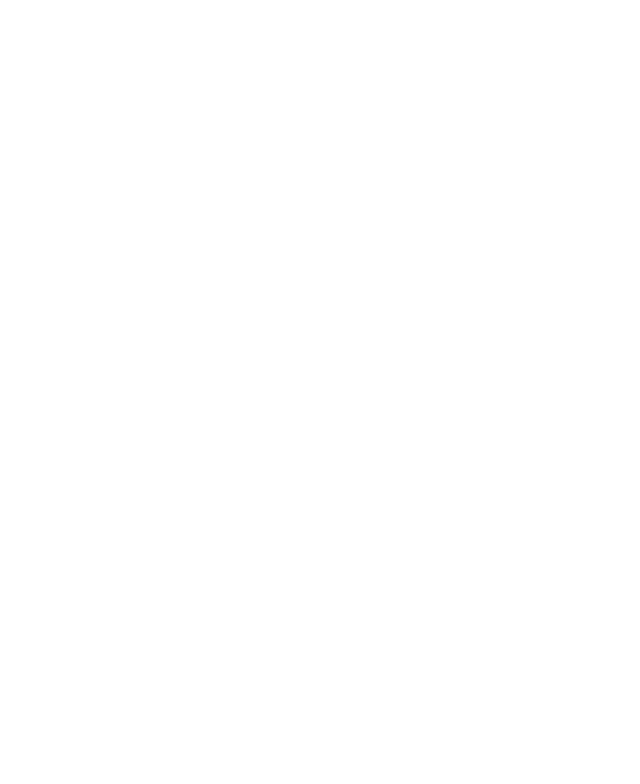
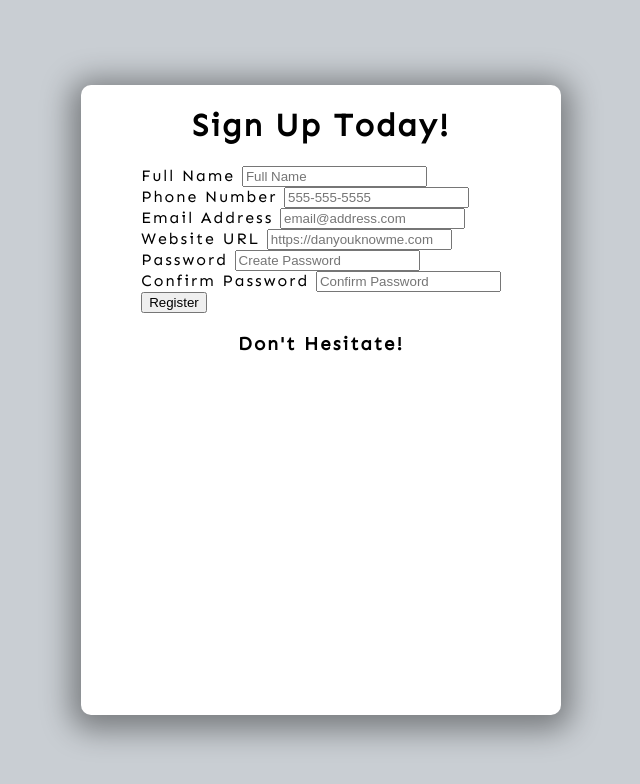
Before and after one commit to danyouknowme/Form-Validator, a plain HTML site: page index.html in a window 1280 px wide. Shown: the whole page, without its empty margins (319-959 px from the left). Drawn offline with Linux system fonts and the light colour scheme.

Commit message:
create the forms of register and styling the container of forms

```diff
--- a/index.html
+++ b/index.html
@@ -9,6 +9,47 @@
     <link rel="stylesheet" href="style.css">
 </head>
 <body>
+    <div class="container">
+        <h1>Sign Up Today!</h1>
+        <!-- Form -->
+        <form id="form">
+            <!-- Full Name -->
+            <div class="form-group">
+                <label for="name">Full Name</label>
+                <input type="text" id="name" placeholder="Full Name">
+            </div>
+            <!-- Phone Number -->
+            <div class="form-group">
+                <label for="name">Phone Number</label>
+                <input type="tel" id="phone" placeholder="555-555-5555">
+            </div>
+            <!-- Email Address -->
+            <div class="form-group">
+                <label for="email">Email Address</label>
+                <input type="email" id="email" placeholder="email@address.com">
+            </div>
+            <!-- Website URL -->
+            <div class="form-group">
+                <label for="website">Website URL</label>
+                <input type="url" id="website" placeholder="https://danyouknowme.com">
+            </div>
+            <!-- Password -->
+            <div class="form-group">
+                <label for="password1">Password</label>
+                <input type="password" id="password1" placeholder="Create Password">
+            </div>
+            <!-- Confirm Password -->
+            <div class="form-group">
+                <label for="password2">Confirm Password</label>
+                <input type="password" id="password2" placeholder="Confirm Password">
+            </div>
+            <button type="submit">Register</button>
+        </form>
+        <!-- Error/Success Message -->
+        <div class="message-container">
+            <h3 id="message">Don't Hesitate!</h3>
+        </div>
+    </div>
     <!-- Script -->
     <script src="script.js"></script>
 </body>
--- a/style.css
+++ b/style.css
@@ -1,3 +1,4 @@
+@import url('https://fonts.googleapis.com/css2?family=Sen&display=swap');
 
 html {
   box-sizing: border-box;
@@ -6,4 +7,21 @@ html {
 body {
   margin: 0;
   min-height: 100vh;
+  font-family: Sen, sans-serif;
+  letter-spacing: 2px;
+  display: flex;
+  align-items: center;
+  justify-content: center;
+  background-color: #c9ced3;
 }
+
+.container {
+  width: 480px;
+  height: 630px;
+  background-color: #ffffff;
+  display: flex;
+  flex-direction: column;
+  align-items: center;
+  border-radius: 10px;
+  box-shadow: 0 5px 30px 10px rgba(0, 0, 0, 0.4);
+}
```
